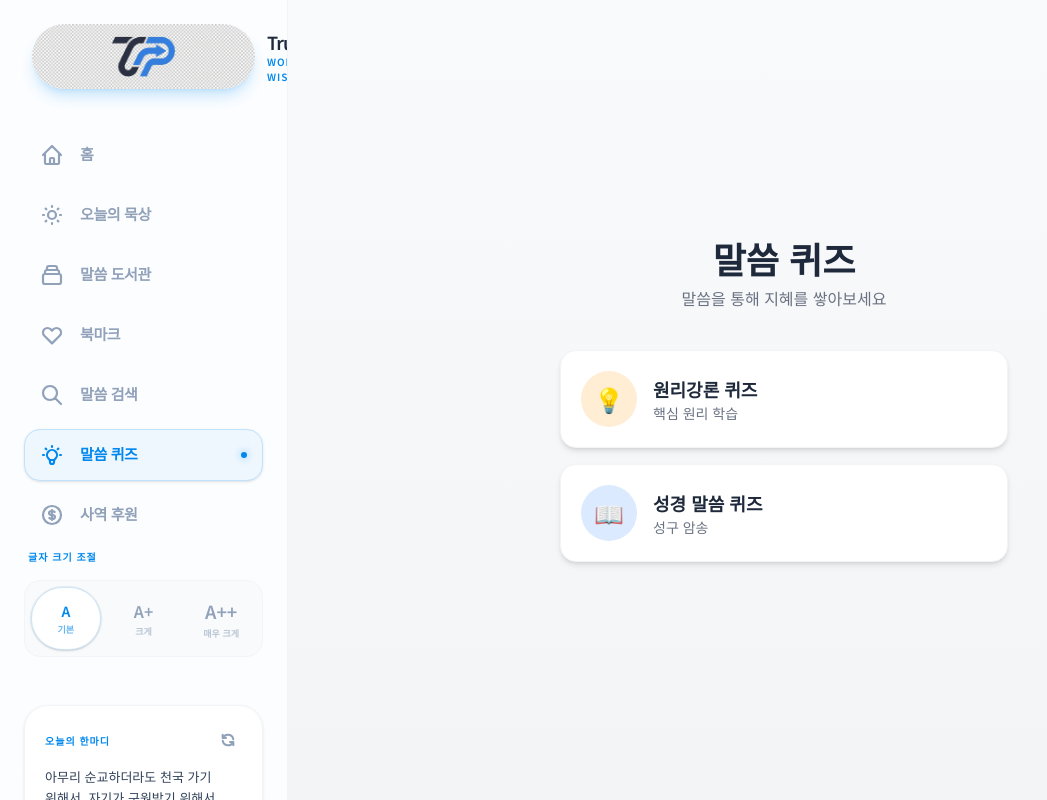
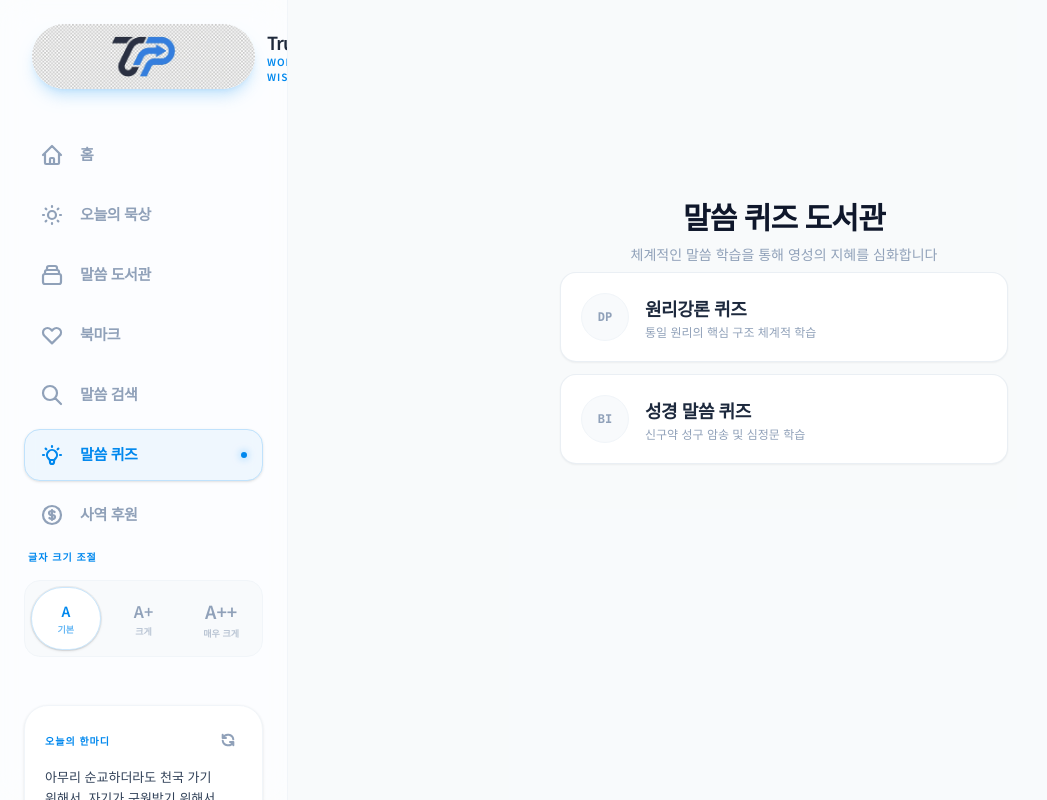
Before and after one commit to PARSA1021/word-meditation-app, a Next.js app: page /quiz in a window 1280 px wide. Shown: the whole page, without its empty margins (0-1047 px from the left). Built offline with nearby package versions, Linux system fonts and the light colour scheme; a web font is replaced by a local one.

Commit message:
20260612_quiz_page_update

```diff
--- a/app/quiz/page.tsx
+++ b/app/quiz/page.tsx
@@ -83,11 +83,11 @@ export default function QuizPage() {
                     <button
                         key={index}
                         onClick={() => !showCorrection && setActiveBlankIndex(currentIdx)}
-                        className={`inline-flex flex-col items-center justify-center min-w-[80px] px-3 py-2 mx-1 rounded-xl border-2 font-bold text-base transition
+                        className={`inline-flex flex-col items-center justify-center min-w-[64px] sm:min-w-[80px] px-2 sm:px-3 py-1 sm:py-2 mx-0.5 sm:mx-1 rounded-xl border-2 font-bold text-sm sm:text-base transition-all duration-200
 
                         ${activeBlankIndex === currentIdx && !showCorrection
-                                ? "border-blue-400 bg-blue-50 scale-105"
-                                : "border-gray-200 bg-gray-50 text-gray-400"}
+                                ? "border-slate-900 bg-slate-50 scale-105"
+                                : "border-slate-200 bg-slate-50 text-slate-400"}
 
                         ${isCorrect ? "bg-emerald-50 border-emerald-500 text-emerald-700" : ""}
                         ${isWrong ? "bg-rose-50 border-rose-500 text-rose-700" : ""}
@@ -97,9 +97,9 @@ export default function QuizPage() {
                             userAnswers[currentIdx] === quiz.answers[currentIdx] ? (
                                 userAnswers[currentIdx]
                             ) : (
-                                <div className="text-xs text-center">
+                                <div className="text-[11px] sm:text-xs text-center leading-tight">
                                     <div className="line-through text-rose-400">
-                                        {userAnswers[currentIdx]}
+                                        {userAnswers[currentIdx] || "?"}
                                     </div>
                                     <div className="text-emerald-600 font-bold">
                                         {quiz.answers[currentIdx]}
@@ -112,7 +112,7 @@ export default function QuizPage() {
                     </button>
                 )
             }
-            return <span key={index}>{part}</span>
+            return <span key={index} className="text-slate-800 font-medium text-base sm:text-lg">{part}</span>
         })
     }, [quiz, userAnswers, activeBlankIndex, showCorrection])
 
@@ -121,37 +121,33 @@ export default function QuizPage() {
     const isPerfect = quiz && totalCorrect === quiz.answers.length
 
     // ===========================
-    // 선택 화면
+    // 선택 화면 (Selection View)
     // ===========================
     if (view === "selection") {
         return (
-            <div className="min-h-screen bg-gradient-to-b from-gray-50 to-gray-100 flex items-center justify-center px-4">
-
-                <div className="w-full max-w-md">
-
-                    <div className="text-center mb-10">
-                        <h1 className="text-3xl md:text-4xl font-black">
-                            말씀 퀴즈
+            <div className="min-h-screen bg-slate-50/60 flex items-center justify-center px-4 pt-8 pb-36 w-full">
+                <div className="w-full max-w-md space-y-8">
+                    <div className="text-center space-y-2">
+                        <h1 className="text-2xl sm:text-3xl font-bold tracking-tight text-slate-900 font-serif">
+                            말씀 퀴즈 도서관
                         </h1>
-                        <p className="text-gray-500 mt-2">
-                            말씀을 통해 지혜를 쌓아보세요
+                        <p className="text-xs sm:text-sm font-medium text-slate-400">
+                            체계적인 말씀 학습을 통해 영성의 지혜를 심화합니다
                         </p>
                     </div>
 
-                    <div className="space-y-4">
+                    <div className="space-y-3">
                         <QuizCategoryCard
                             title="원리강론 퀴즈"
-                            description="핵심 원리 학습"
-                            icon="💡"
+                            description="통일 원리의 핵심 구조 체계적 학습"
+                            categoryCode="DP"
                             onClick={() => startQuiz("divine_principle")}
-                            color="orange"
                         />
                         <QuizCategoryCard
                             title="성경 말씀 퀴즈"
-                            description="성구 암송"
-                            icon="📖"
+                            description="신구약 성구 암송 및 심정문 학습"
+                            categoryCode="BI"
                             onClick={() => startQuiz("bible")}
-                            color="blue"
                         />
                     </div>
                 </div>
@@ -162,35 +158,47 @@ export default function QuizPage() {
     if (!quiz) return null
 
     // ===========================
-    // 퀴즈 화면
+    // 퀴즈 화면 (Quiz View)
     // ===========================
     return (
-        <div className="min-h-screen bg-gray-50 pb-32">
+        <div className="min-h-screen bg-slate-50 flex flex-col w-full">
 
-            {/* 상단 네비 */}
-            <div className="sticky top-0 z-40 bg-white/80 backdrop-blur border-b">
-                <div className="max-w-2xl mx-auto px-4 py-3 flex items-center justify-between">
-                    <button onClick={goBack} className="text-sm text-gray-600 hover:text-black">
-                        ← 뒤로
+            {/* 상단 네비게이션 헤더 */}
+            <header className="sticky top-0 z-40 bg-white/80 backdrop-blur-md border-b border-slate-200/60 w-full">
+                <div className="max-w-2xl mx-auto px-4 h-12 sm:h-14 flex items-center justify-between">
+                    <button
+                        onClick={goBack}
+                        className="text-xs sm:text-sm font-bold text-slate-500 hover:text-slate-900 transition-colors"
+                    >
+                        이전으로
                     </button>
-
-                    <div className="font-bold text-sm">말씀 퀴즈</div>
-
-                    <button onClick={goHome} className="text-sm text-blue-500 hover:text-blue-600">
-                        홈
+                    <h2 className="font-bold text-xs sm:text-sm text-slate-900 tracking-tight">말씀 퀴즈</h2>
+                    <button
+                        onClick={goHome}
+                        className="text-xs sm:text-sm font-bold text-slate-500 hover:text-slate-900 transition-colors"
+                    >
+                        메인으로
                     </button>
                 </div>
-            </div>
+            </header>
 
-            <main className="max-w-2xl mx-auto p-4 space-y-6">
+            {/* 메인 콘텐츠 스크롤 영역 (하단 바 공간 증가에 맞춰 pb-60으로 확장) */}
+            <main className="flex-1 max-w-2xl w-full mx-auto px-4 py-6 space-y-5 pb-60 sm:pb-40">
 
-                {/* 문제 */}
-                <div className="bg-white rounded-2xl shadow-md p-6 text-center leading-relaxed">
-                    {questionElements}
+                {/* 문제 카드 */}
+                <div className="bg-white border border-slate-100 rounded-2xl shadow-sm p-5 sm:p-8 text-center leading-relaxed break-keep">
+                    <div className="flex justify-center mb-4">
+                        <span className="text-[10px] uppercase font-bold tracking-wider px-2 py-0.5 bg-slate-100 text-slate-500 rounded-md">
+                            {quizType === "divine_principle" ? "원리강론" : "성경말씀"}
+                        </span>
+                    </div>
+                    <div className="space-y-2">
+                        {questionElements}
+                    </div>
                 </div>
 
-                {/* 선택지 */}
-                <div className="grid grid-cols-2 md:grid-cols-3 gap-3">
+                {/* 선택지 그리드 */}
+                <div className="grid grid-cols-2 sm:grid-cols-3 gap-2.5 sm:gap-3">
                     {shuffledOptions.map((option) => {
                         const isSelected = userAnswers.includes(option)
                         const isCorrect = quiz.answers.includes(option)
@@ -199,20 +207,20 @@ export default function QuizPage() {
                             <button
                                 key={option}
                                 onClick={() => handleOptionClick(option)}
-                                className={`p-4 rounded-xl border font-semibold transition-all duration-200 active:scale-95
+                                className={`p-3.5 sm:p-4 rounded-xl border font-bold text-xs sm:text-sm transition-all duration-150 active:scale-98 text-center break-all flex items-center justify-center min-h-[52px] sm:min-h-[60px]
 
                                 ${!showCorrection
                                         ? isSelected
-                                            ? "bg-blue-100 border-blue-500 text-blue-700 shadow-md scale-105"
-                                            : "bg-white border-gray-200 hover:border-blue-300"
+                                            ? "bg-slate-900 border-slate-900 text-white shadow-xs"
+                                            : "bg-white border-slate-200 text-slate-700 hover:border-slate-400"
                                         : ""}
 
                                 ${showCorrection
                                         ? isCorrect
-                                            ? "bg-emerald-50 border-emerald-500"
+                                            ? "bg-emerald-50 border-emerald-500 text-emerald-800"
                                             : isSelected
-                                                ? "bg-rose-50 border-rose-500"
-                                                : "opacity-30"
+                                                ? "bg-rose-50 border-rose-500 text-rose-800"
+                                                : "opacity-30 bg-white border-slate-100 text-slate-400"
                                         : ""}
                                 `}
                             >
@@ -222,33 +230,40 @@ export default function QuizPage() {
                     })}
                 </div>
 
-                {/* 결과 */}
+                {/* 결과 고지창 피드백 오버레이 패널 */}
                 {showCorrection && (
-                    <div className="bg-white rounded-2xl shadow-md p-6 space-y-3">
-                        <h3 className="font-bold text-lg">
-                            {isPerfect ? "🌟 완벽합니다!" : "❌ 틀린 부분 확인"}
-                        </h3>
+                    <div className="bg-white border border-slate-100 rounded-2xl shadow-sm p-5 sm:p-6 space-y-4 transition-all">
+                        <div className="flex items-center gap-2">
+                            <span className={`w-1.5 h-3.5 rounded-full ${isPerfect ? "bg-emerald-500" : "bg-rose-500"}`} />
+                            <h3 className="font-bold text-base sm:text-lg text-slate-900">
+                                {isPerfect ? "모든 정답을 맞추셨습니다" : "오답을 확인해 주세요"}
+                            </h3>
+                        </div>
 
-                        <p className="text-gray-600">{quiz.explanation}</p>
+                        <p className="text-xs sm:text-sm font-medium text-slate-500 leading-relaxed bg-slate-50 p-3.5 rounded-xl border border-slate-200/40 break-keep">
+                          {quiz.explanation}
+                        </p>
 
                         <button
                             onClick={handleNext}
-                            className="w-full py-3 bg-blue-500 text-white rounded-xl hover:bg-blue-600 transition"
+                            className="w-full py-3.5 bg-slate-900 text-white rounded-xl text-xs sm:text-sm font-bold tracking-wider hover:bg-slate-800 transition shadow-sm active:scale-98"
                         >
-                            다음 문제
+                            다음 문제 이동
                         </button>
                     </div>
                 )}
             </main>
 
-            {/* 하단 버튼 */}
+            {/* 하단 유틸리티 고정 확인 바
+               - 기존 bottom-[calc(5.5rem+...)] 에서 bottom-[calc(6.8rem+...)] 으로 높이를 더 상향 조절하여 BottomNav와 시각적/기능적 여유 공간을 확보했습니다.
+            */}
             {!showCorrection && (
-                <div className="sticky bottom-0 bg-white/80 backdrop-blur border-t p-4 pb-[calc(env(safe-area-inset-bottom)+16px)]">
+                <div className="fixed bottom-[calc(6.8rem+env(safe-area-inset-bottom))] lg:bottom-0 left-0 right-0 bg-white/90 lg:bg-white backdrop-blur-md border-t border-slate-200/60 lg:border-slate-100 p-4 pb-[calc(env(safe-area-inset-bottom)+4px)] lg:pb-4 z-30 transition-all duration-300">
                     <div className="max-w-2xl mx-auto">
                         <button
                             onClick={checkAnswer}
                             disabled={!allFilled}
-                            className="w-full py-4 rounded-xl bg-blue-500 text-white font-semibold shadow-md hover:bg-blue-600 active:scale-[0.98] transition disabled:bg-gray-300"
+                            className="w-full py-3.5 sm:py-4 rounded-xl bg-slate-900 text-white text-xs sm:text-sm font-bold tracking-wider hover:bg-slate-800 active:scale-[0.98] transition disabled:bg-slate-200 disabled:text-slate-400 disabled:cursor-not-allowed shadow-md shadow-slate-950/5"
                         >
                             정답 확인하기
                         </button>
@@ -259,27 +274,31 @@ export default function QuizPage() {
     )
 }
 
-// 카드
-function QuizCategoryCard({ title, description, icon, onClick, color }: any) {
+interface CategoryCardProps {
+    title: string;
+    description: string;
+    categoryCode: string;
+    onClick: () => void;
+}
 
-    const colorStyles: any = {
-        orange: "bg-orange-100 text-orange-600",
-        blue: "bg-blue-100 text-blue-600",
-    }
-
+function QuizCategoryCard({ title, description, categoryCode, onClick }: CategoryCardProps) {
     return (
         <button
             onClick={onClick}
-            className="w-full flex items-center gap-4 p-5 bg-white rounded-2xl shadow-md border border-gray-100
-            hover:shadow-xl hover:-translate-y-1 active:scale-[0.98] transition-all duration-300"
+            className="w-full flex items-center gap-4 p-4 sm:p-5 bg-white rounded-2xl shadow-xs border border-slate-200/70
+            hover:border-slate-400 hover:shadow-md active:scale-[0.99] transition-all duration-200 group text-left"
         >
-            <div className={`w-14 h-14 flex items-center justify-center rounded-xl text-2xl ${colorStyles[color]}`}>
-                {icon}
+            <div className="w-12 h-12 flex items-center justify-center rounded-xl text-xs font-mono font-bold bg-slate-50 border border-slate-100 text-slate-400 group-hover:bg-slate-900 group-hover:text-white transition-colors shrink-0">
+                {categoryCode}
             </div>
 
-            <div className="text-left">
-                <h3 className="font-bold text-lg">{title}</h3>
-                <p className="text-sm text-gray-500">{description}</p>
+            <div className="min-w-0 flex-1">
+                <h3 className="font-bold text-base sm:text-lg text-slate-800 group-hover:text-slate-900 transition-colors tracking-tight">
+                    {title}
+                </h3>
+                <p className="text-xs text-slate-400 font-medium truncate mt-0.5">
+                    {description}
+                </p>
             </div>
         </button>
     )
```
